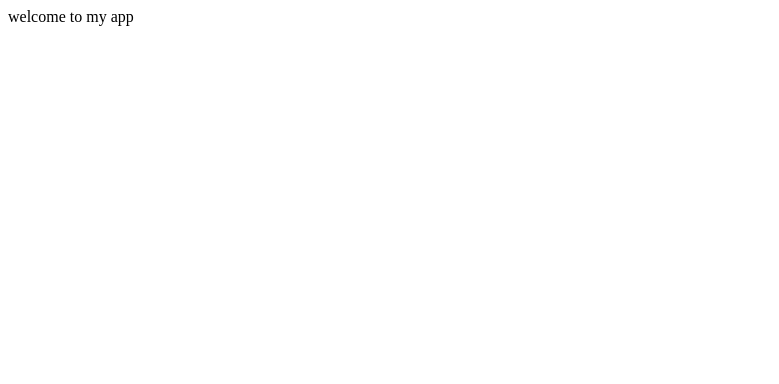
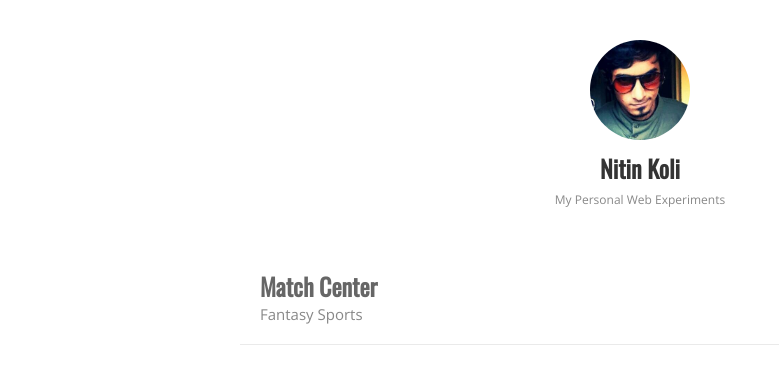
Before and after one commit to kolinitin/mywork, a plain HTML site: page index.html in a window 1280 px wide. Shown: the whole page, without its empty margins (0-779 px from the left). Drawn offline with nearby package versions, Linux system fonts and the light colour scheme.

Commit message:
index page updated

```diff
--- a/app.js
+++ b/app.js
@@ -1,2 +1,2 @@
-document.write('welcome to my app');
-console.log('app loaded');
+// document.write('welcome to my app');
+// console.log('app loaded');
--- a/bundle.js
+++ b/bundle.js
@@ -44,8 +44,8 @@
 /* 0 */
 /***/ function(module, exports) {
 
-	document.write('welcome to my app');
-	console.log('app loaded');
+	// document.write('welcome to my app');
+	// console.log('app loaded');
 
 
 /***/ }
--- /dev/null
+++ b/index.css
@@ -0,0 +1,87 @@
+
+html, body {
+  height: 100%;
+}
+body {
+  font-family: 'Arimo', Arial, sans-serif;
+  font-size: 16px;
+  font-weight: 400;
+  margin: 0;
+}
+* {
+  box-sizing: border-box;
+}
+h1, h2, h3, h4, h5, p, ul, li {
+  margin: 0;
+  padding: 0;
+}
+ul, li {
+  list-style: none;
+}
+h2 {
+  font-family: 'Oswald', sans-serif;
+  transition: color .3s ease;
+  color: #666;
+}
+p {
+  font-family: 'Open Sans', sans-serif;
+  color: #888;
+  font-size: 15px;
+}
+a {
+  text-decoration: none;
+  color: #333;
+}
+.container {
+  width: 800px;
+  margin: 40px auto;
+}
+.row {
+  width: 100%;
+  padding: 20px;
+  display: flex;
+  cursor: pointer;
+  border-bottom: 1px solid #eaeaea;
+  transition: background .3s ease;
+}
+.row:hover {
+  background: #fafafa;
+}
+.row.visited {
+  opacity: .5;
+}
+.row__arrow {
+  opacity: 0;
+  font-size: 24px;
+  color: #0072c2;
+  align-self: center;
+  margin-left: auto;
+  transition: opacity .3s ease;
+}
+.row:hover .row__arrow {
+  opacity: 1;
+}
+.row:hover h1 {
+  color: #333;
+}
+.header {
+  margin: 40px 0;
+  text-align: center;
+}
+.header__photo {
+  width: 100px;
+  height: 100px;
+  border-radius: 50%;
+  background: url('nitinkoli.jpg') no-repeat center center;
+  background-size: contain;
+  margin: 0 auto;
+}
+.header__title {
+  font-family: 'Oswald', sans-serif;
+  color: #333;
+  margin: 10px 0 5px 0;
+}
+.header__text {
+  font-size: 12px;
+  color: #888;
+}
--- a/index.html
+++ b/index.html
@@ -1,5 +1,37 @@
+<!DOCTYPE html>
 <html>
+  <head>
+    <meta charset="utf-8">
+    <title></title>
+    <link rel="stylesheet" href="index.css">
+    <script src="bundle.js"></script>
+    <link href="https://fonts.googleapis.com/css?family=Open+Sans|Oswald" rel="stylesheet">
+  </head>
   <body>
-    <script src="bundle.js"></script>
+    <div class="container">
+      <div class="header">
+        <div class="header__photo">
+        </div>
+        <h2 class="header__title">Nitin Koli</h2>
+        <p class="header__text">My Personal Web Experiments</p>
+      </div>
+      <a href="matchcenter" target="_blank" class="row">
+        <div>
+          <h2>Match Center</h2>
+          <p>Fantasy Sports</p>
+        </div>
+        <div class="row__arrow">
+          &#x2197;
+        </div>
+      </a>
+    </div>
   </body>
+  <script type="text/javascript">
+    var rows = document.querySelectorAll('a.row');
+    for(i=0;i < rows.length; i++) {
+      rows[i].addEventListener('click', function() {
+        this.classList.add('visited');
+      })
+    }
+  </script>
 </html>
```
Also changed, not shown: nitinkoli.jpg (added).
